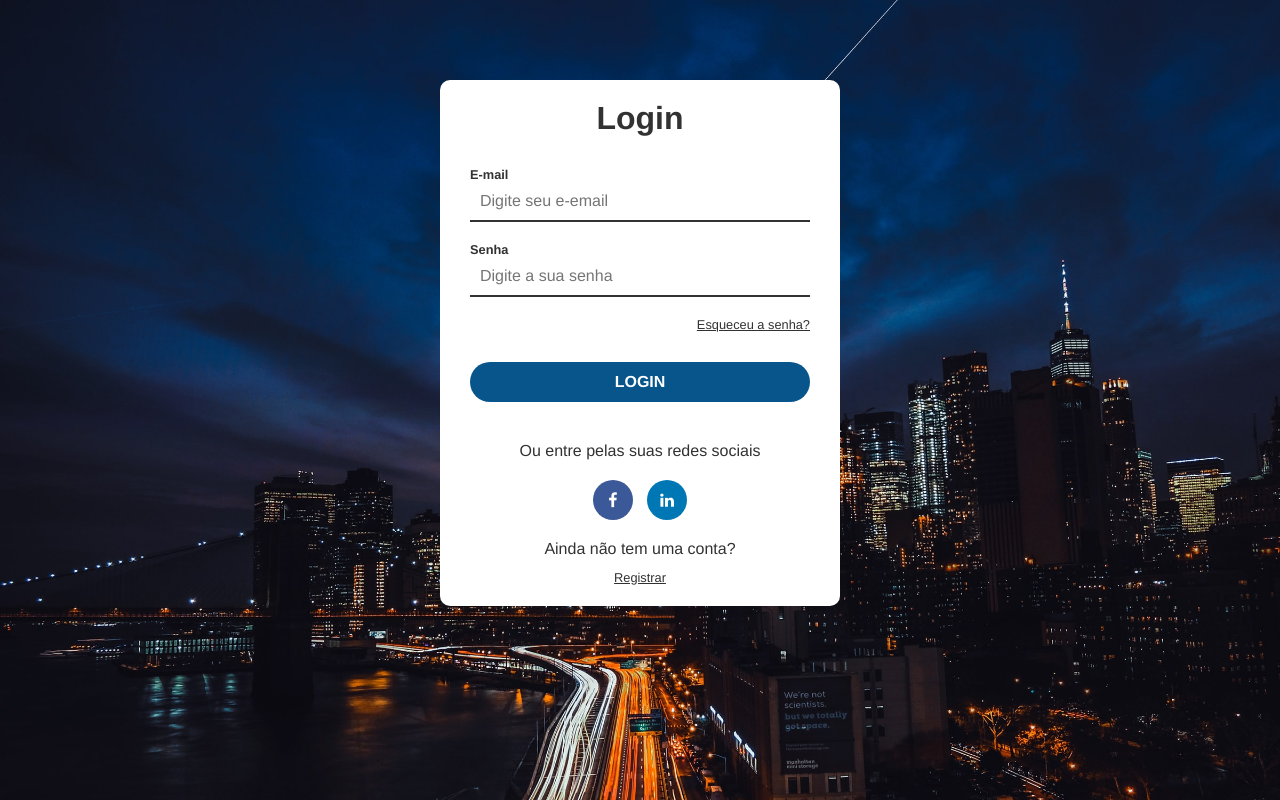
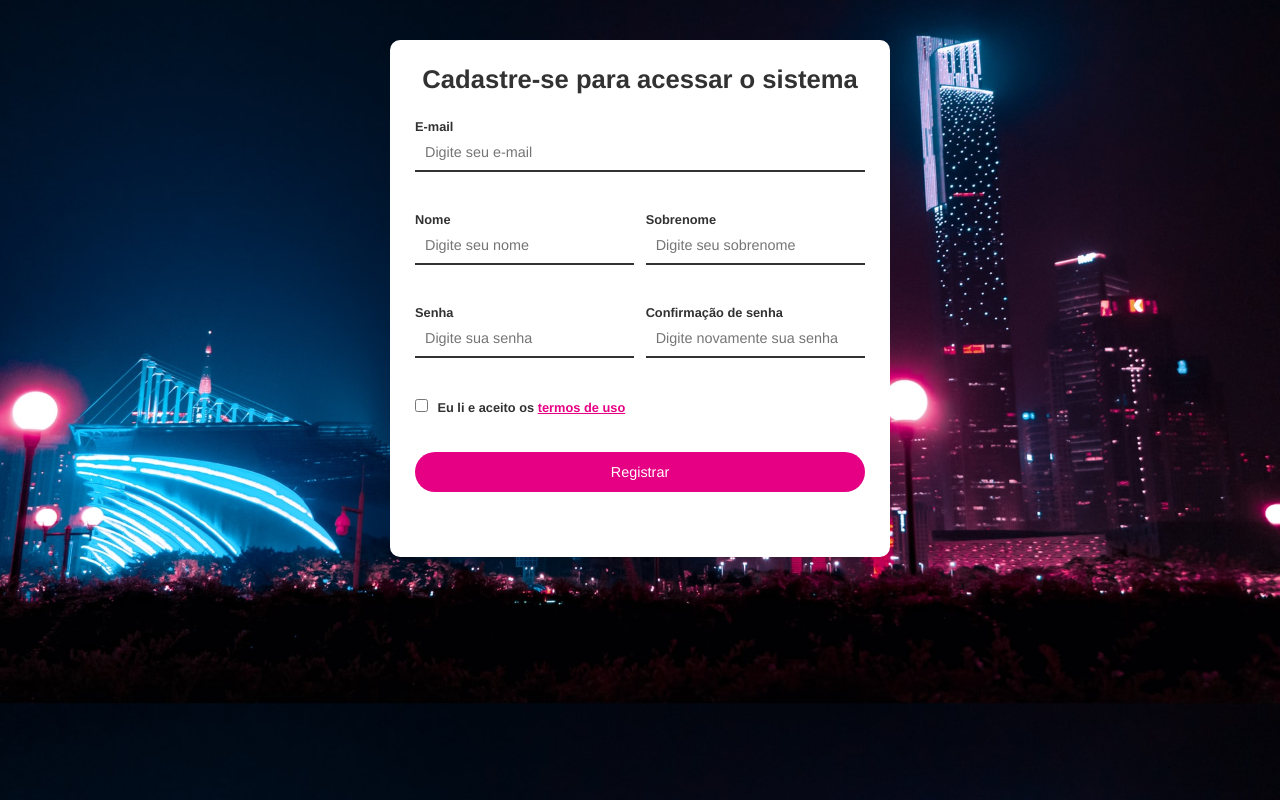
Before and after one commit to joaopcnogueira/tela-de-login-html-css, a plain HTML site: page index.html in a window 1280 px wide. Drawn offline with Linux system fonts and the light colour scheme.

Commit message:
new form finished

```diff
--- a/css/styles.css
+++ b/css/styles.css
@@ -1,55 +1,69 @@
 /* Geral */
-
 * {
     margin: 0;
     padding: 0;
     box-sizing: border-box;
-    font-family: Helvetica;
+    font-family: Helvetica, sans-serif;
     color: #323232;
     border: none;
 }
 
-body {
-    background-image: url('../img/background.jpg');
-    background-size: cover;
+input, label {
+    /* Cada elemento em uma linha */
+    display: block;
+    width: 100%;
 }
 
-textarea:focus, input:focus {
+input:focus, label:focus {
+    /* Removendo a borda azul que vem por padrão no Chrome */
     outline: none;
 }
 
 a {
-    font-size: .8rem;
+    color: #e60084;
 }
 
-a:hover {
-    color: #08558b;
+body {
+    padding-top: 5vh;
+    background-image: url('../img/bg-register-page.jpg');
+    background-size: cover;
+    background-position-y: -150px;
 }
 
-/* Container login */
-
-#login-container {
-    background-color: #FFF;
-    width: 400px;
+/* form */
+#main-container {
+    width: 500px;
     margin-left: auto;
     margin-right: auto;
-    padding: 20px 30px;
-    margin-top: 10vh;
+    background-color: #fff;
     border-radius: 10px;
-    text-align: center;
+    padding: 25px;
 }
 
-/* Formulário */
+#main-container h1 {
+    text-align: center;
+    margin-bottom: 25px;
+    font-size: 1.6rem;
+}
 
 form {
-    margin-top: 30px;
-    margin-bottom: 40px;
+    display: flex;
+    flex-wrap: wrap;
+    justify-content: space-between;
 }
 
-label, input {
-    display: block;
-    width: 100%;
-    text-align: left;
+.full-box {
+    flex: 1 1 100%;
+    position: relative;
+}
+
+.half-box {
+    flex: 1 1 45%;
+    position: relative;
+}
+
+.spacing {
+    margin-right: 2.5%;
 }
 
 label {
@@ -60,63 +74,40 @@ label {
 input {
     border-bottom: 2px solid #323232;
     padding: 10px;
-    font-size: 1rem;
-    margin-bottom: 20px;
+    font-size: .9rem;
+    margin-bottom: 40px;
 }
 
 input:focus {
-    border-bottom: 2px solid #08558b;
-}
-
-#forgot-pass {
-    text-align: right;
-    display: block;
+    border-color: #e60084;
 }
 
 input[type="submit"] {
-    text-align: center;
-    text-transform: uppercase;
-    font-weight: bold;
+    background-color: #e60084;
+    color: #FFF;
     border: none;
+    border-radius: 20px;
     height: 40px;
-    border-radius: 20px;
-    margin-top: 30px;
-    color: #FFF;
-    background-color: #08558b;
     cursor: pointer;
 }
 
-input[type="submit"]:hover {
-    background-color: #1b223c;
-    transition: .5s;
+#agreement {
+    margin-right: 5px;
 }
 
-/* Redes Sociais */
-
-#social-container, #social-container p {
-    margin-bottom: 20px;
+#agreement, #agreement-label {
+    display: inline-block;
+    width: auto;
 }
 
-#social-container i {
-    height: 40px;
-    width: 40px;
-    border-radius: 50%;
-    line-height: 40px;
-    color: #FFF;
-    margin: 0 5px;
-    cursor: pointer;
+/* validações */
+.error-validation {
+    color: #ff1a1a;
+    position: absolute;
+    top: 57px;
+    font-size: .8rem;
 }
 
-.fa-facebook-f {
-    background-color: #3b5998;
+.template {
+    display: none;
 }
-
-.fa-linkedin {
-    background-color: #0077b5;
-}
-
-/* Registrar */
-
-#register-container p {
-    margin-bottom: 10px;
-}
--- a/index.html
+++ b/index.html
@@ -4,35 +4,45 @@
     <meta charset="UTF-8">
     <meta http-equiv="X-UA-Compatible" content="IE=edge">
     <meta name="viewport" content="width=device-width, initial-scale=1.0">
-    <title>Login</title>
-
-    <link rel="stylesheet" href="https://stackpath.bootstrapcdn.com/font-awesome/4.7.0/css/font-awesome.min.css">
+    <title>Form de Registro com Validações JS</title>
     <link rel="stylesheet" href="css/styles.css">
 </head>
 
 <body>
-
-    <div id="login-container">
-        <h1>Login</h1>
-        <form action="">
-            <label for="email">E-mail</label>
-            <input type="email" name="email" id="email" placeholder="Digite seu e-email" autocomplete="off">
-            <label for="password">Senha</label>
-            <input type="password" name="password" id="password" placeholder="Digite a sua senha">
-            <a href="#" id="forgot-pass">Esqueceu a senha?</a>
-            <input type="submit" value="Login">
-        </form>
-        <div id="social-container">
-            <p>Ou entre pelas suas redes sociais</p>
-            <i class="fa fa-facebook-f"></i>
-            <i class="fa fa-linkedin"></i>
+    <div id="main-container">
+      <h1>Cadastre-se para acessar o sistema</h1>
+      <form id="register-form" action="">
+        <div class="full-box">
+          <label for="email">E-mail</label>
+          <input type="email" name="email" id="email" placeholder="Digite seu e-mail" data-min-length="2" data-email-validate>
         </div>
-        <div id="register-container">
-            <p>Ainda não tem uma conta?</p>
-            <a href="#">Registrar</a>
+        <div class="half-box spacing">
+            <label for="name">Nome</label>
+            <input type="text" name="name" id="name" placeholder="Digite seu nome" data-required data-min-length="3" data-max-length="16">
         </div>
+        <div class="half-box">
+            <label for="lastname">Sobrenome</label>
+            <input type="text" name="lastname" id="lastname" placeholder="Digite seu sobrenome" data-required data-only-letters>
+        </div>
+        <div class="half-box spacing">
+          <label for="lastname">Senha</label>
+          <input type="password" name="password" id="password" placeholder="Digite sua senha" data-password-validate data-required>
+        </div>
+        <div class="half-box">
+          <label for="passconfirmation">Confirmação de senha</label>
+          <input type="password" name="passconfirmation" id="passwordconfirmation" placeholder="Digite novamente sua senha" data-equal="password">
+        </div>
+        <div>
+          <input type="checkbox" name="agreement" id="agreement">
+          <label for="agreement" id="agreement-label">Eu li e aceito os <a href="#">termos de uso</a></label>
+        </div>
+        <div class="full-box">
+          <input id="btn-submit" type="submit" value="Registrar">
+        </div>
+      </form>
     </div>
-
+    <p class="error-validation template"></p>
+    <script src="js/scripts.js"></script>
 </body>
 
 </html>
--- /dev/null
+++ b/js/scripts.js
@@ -0,0 +1,35 @@
+class Validator {
+    constructor() {
+        this.validations = []
+    }
+
+    // iniciar a validação de todos os campos
+    validate(form) {
+        // pegar os inputs
+        let inputs = form.getElementsByTagName('input');
+
+        // transformo uma HTMLCollection -> array
+        let inputsArray = [...inputs];
+
+        // loop nos inputs e validação mediante ao que for encontrado
+        inputsArray.forEach(function(input) {
+            console.log(input);
+        });
+    }
+
+}
+
+
+let form = document.getElementById("register-form");
+let submit = document.getElementById("btn-submit");
+
+let validator = new Validator();
+
+// evento que dispara as validações
+submit.addEventListener('click', function(e) {
+
+    // preveni o método de enviar para o servidor
+    e.preventDefault();
+
+    validator.validate(form);
+});
```
Also changed, not shown: img/background.jpg (deleted), img/bg-register-page.jpg (added).
